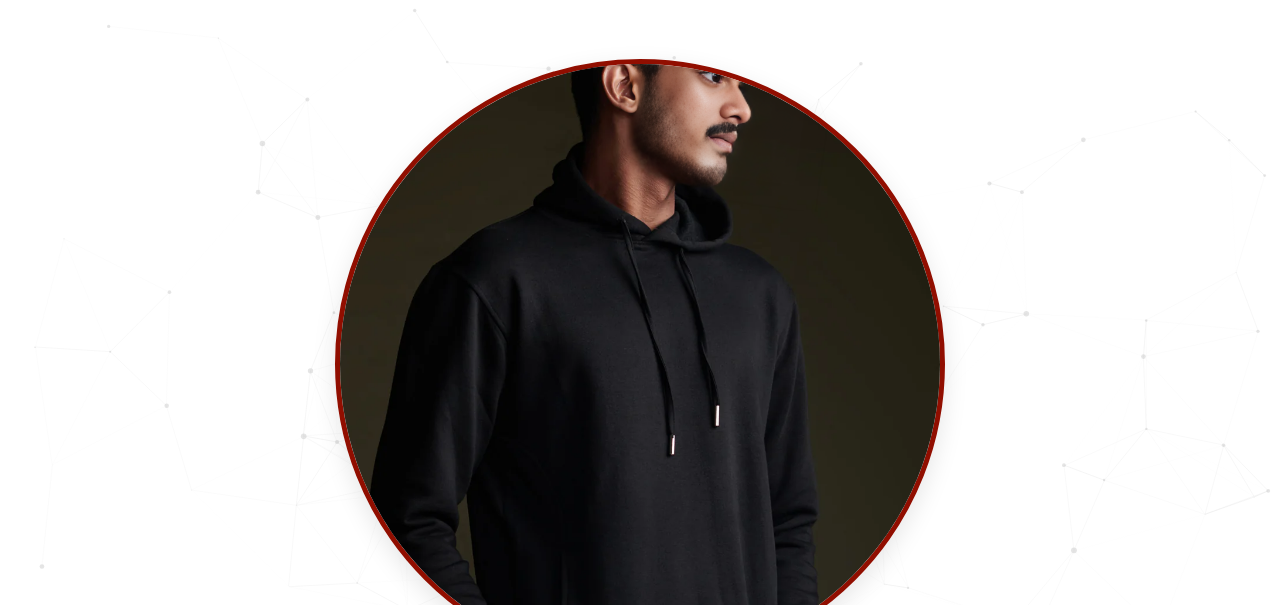
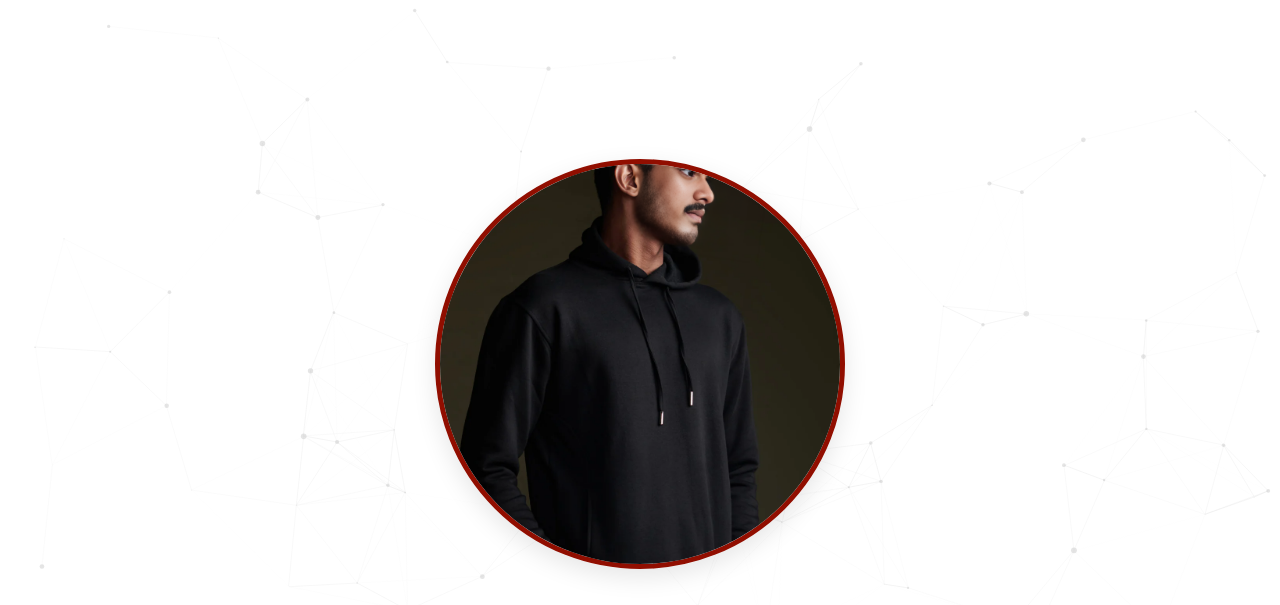
Before and after one commit to VishnuMoguluri/portfolio, a plain HTML site: page index.html in a window 1280 px wide. Shown: the top 605 px of the page. Drawn offline with nearby package versions, Linux system fonts and the light colour scheme.

Commit message:
Update index.html

```diff
--- a/index.html
+++ b/index.html
@@ -105,8 +105,8 @@
         }
 
         .profile-photo {
-            width: 600px;
-            height: 600px;
+            width: 400px;
+            height: 400px;
             border-radius: 50%;
             object-fit: cover;
             border: 5px solid var(--accent-color);
```
